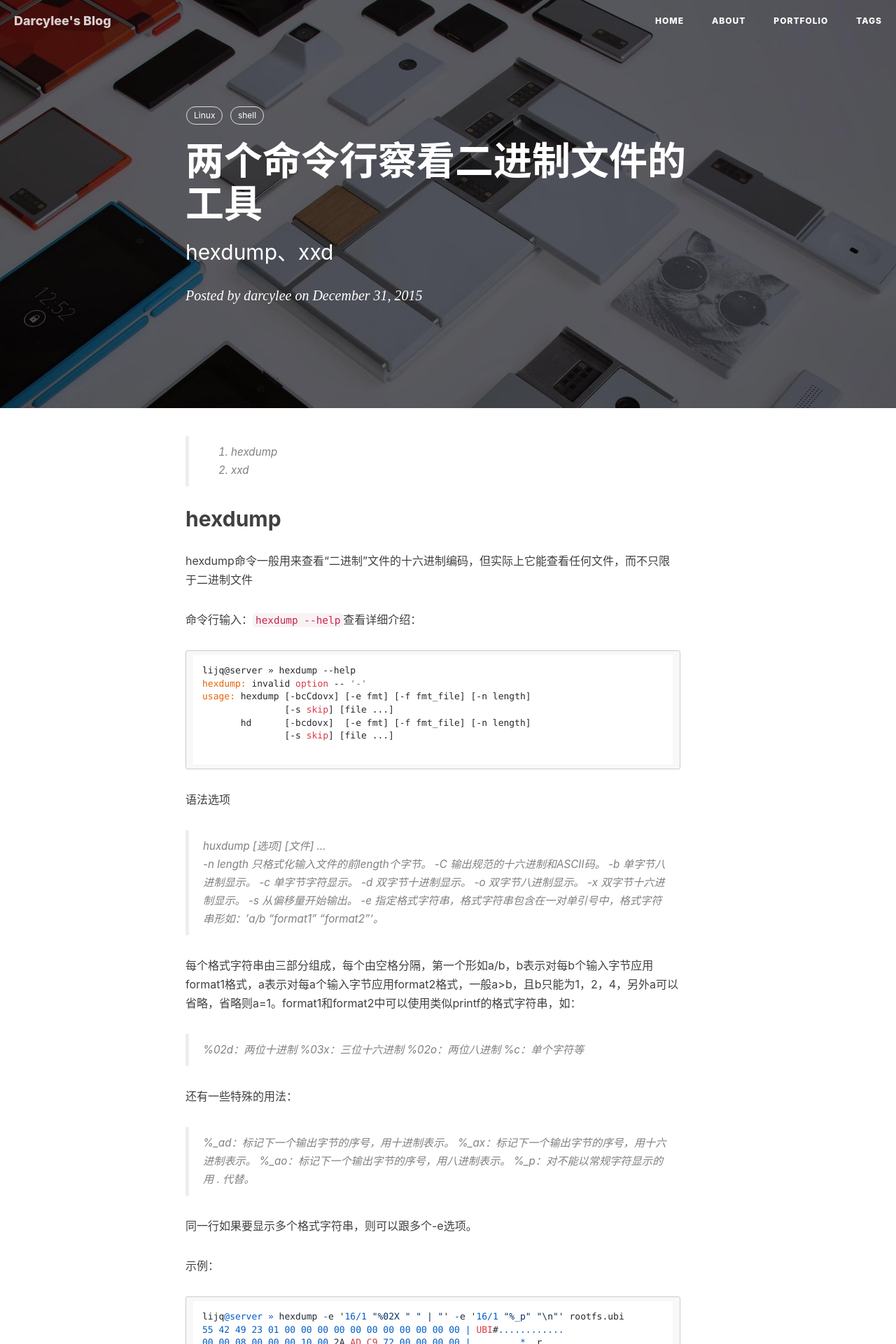
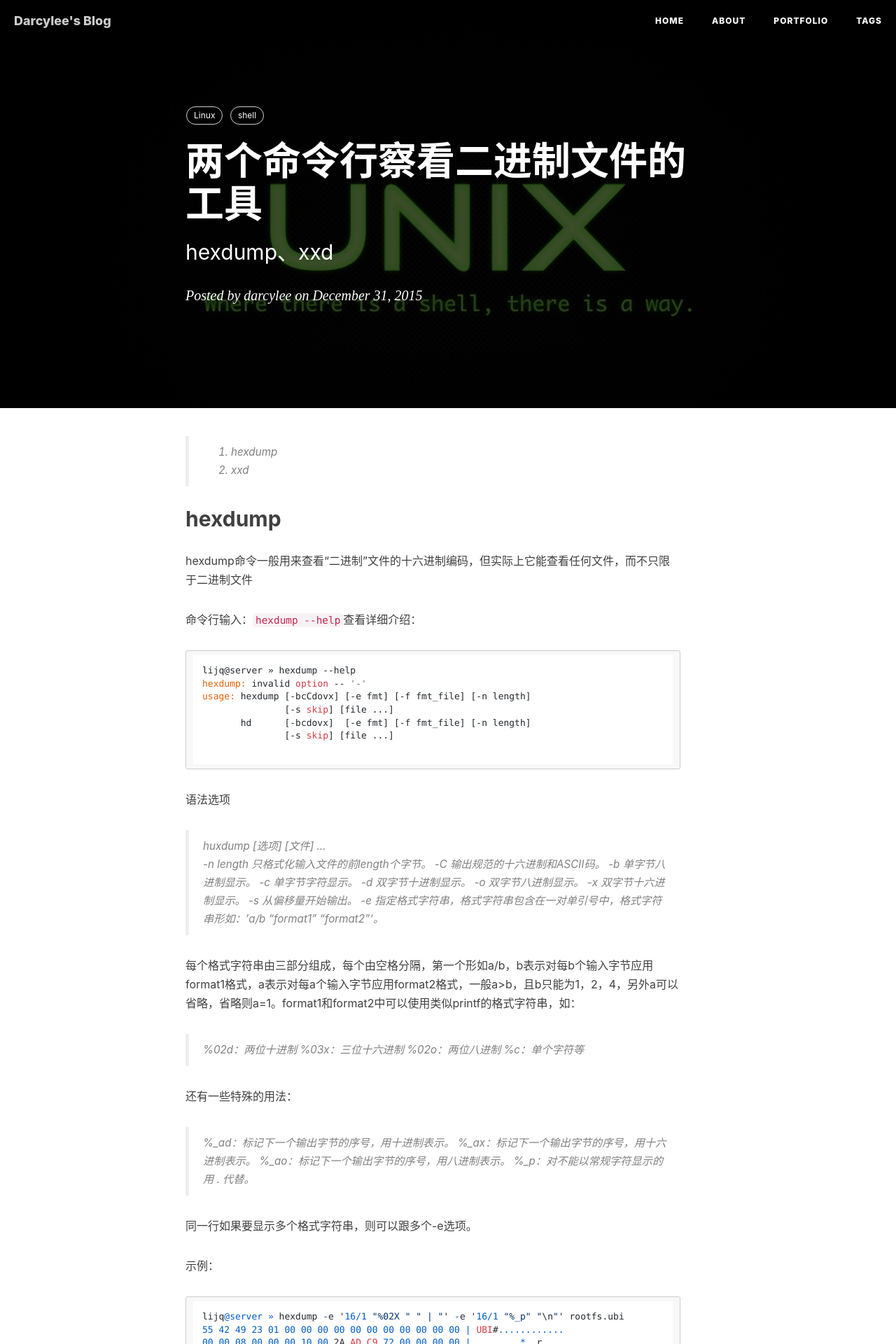
Before and after one commit to darcylee/darcylee.github.io, a Jekyll site: the page built from _posts/2015-12-31-dump_bin_in_shell.md, in a window 1280 px wide. Shown: the top 1920 px of the page at 70% size. Built offline with Jekyll 4.4.1, drawn with Linux system fonts in a browser that asks for light colours; nearby versions of some CDN libraries; comment, search, counter and statistics services are not loaded.

Commit message:
change bg img

```diff
--- a/_posts/2015-12-31-dump_bin_in_shell.md
+++ b/_posts/2015-12-31-dump_bin_in_shell.md
@@ -3,6 +3,7 @@ layout:     post
 title:      "两个命令行察看二进制文件的工具"
 subtitle:   "hexdump、xxd"
 date:       2015-12-31 10:19:30 +0800
+header-img: "img/post-bg-unix.jpg"
 author:     darcylee
 tags:       Linux shell
 ---
```
Also changed, not shown: img/post-bg-unix.jpg (added).
